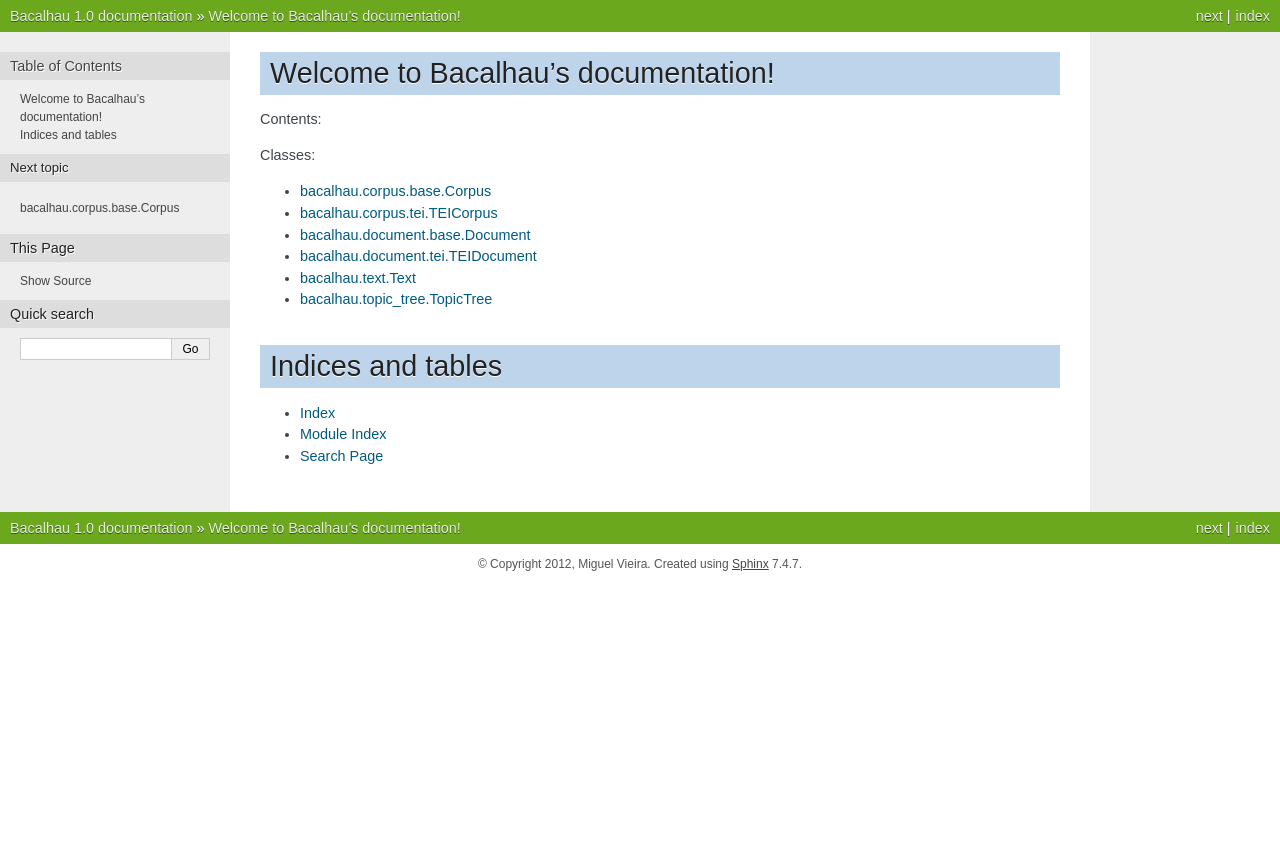
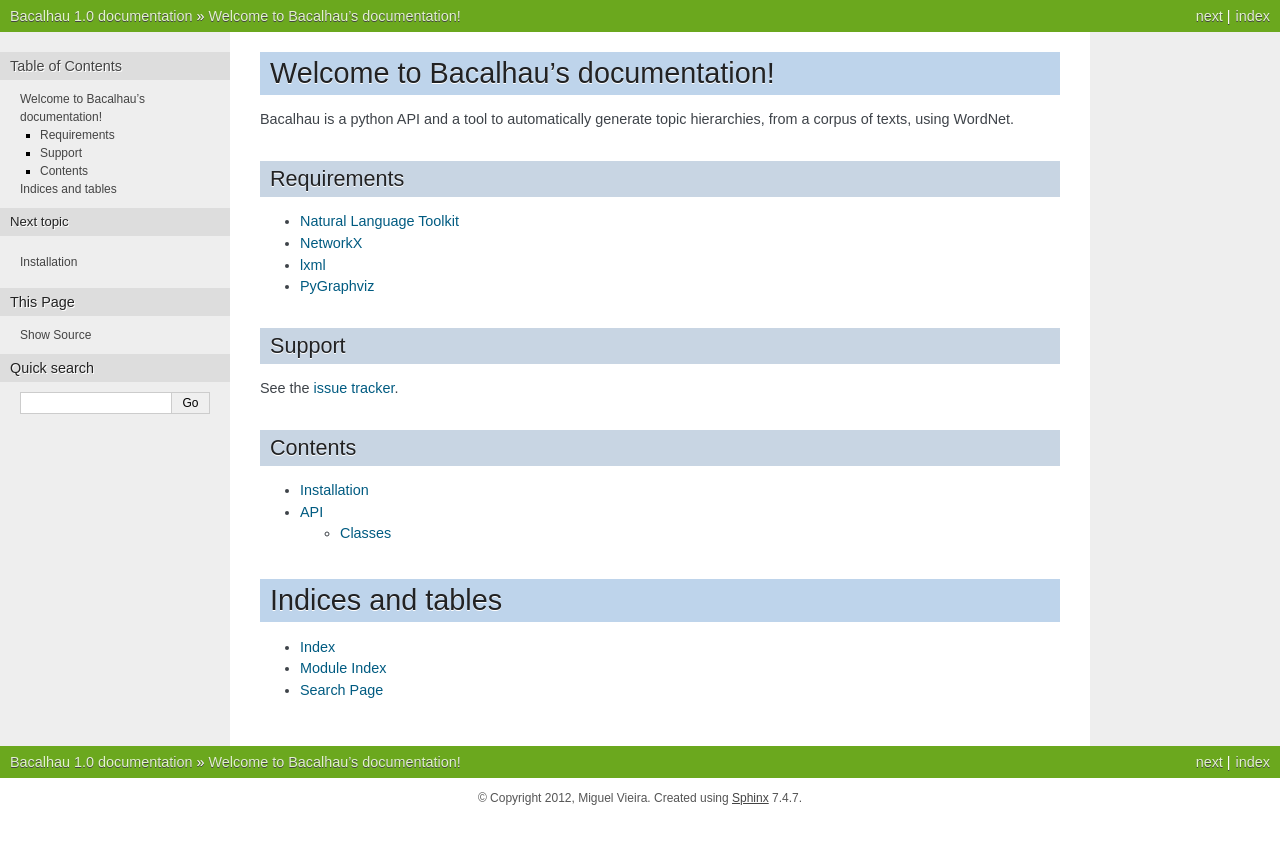
Before and after one commit to kcl-ddh/bacalhau, a Sphinx documentation site: the page built from docs/source/index.rst, in a window 1280 px wide. Shown: the top 844 px of the page. Built offline with Sphinx 7.4.7, drawn with Linux system fonts in a browser that asks for light colours.

Commit message:
Added documentation about the API and installation instructions.

```diff
--- a/docs/source/index.rst
+++ b/docs/source/index.rst
@@ -6,20 +6,30 @@
 Welcome to Bacalhau's documentation!
 ====================================
 
-Contents:
+Bacalhau is a python API and a tool to automatically generate topic
+hierarchies, from a corpus of texts, using WordNet.
+
+Requirements
+------------
+
+* `Natural Language Toolkit`_
+* `NetworkX`_
+* `lxml`_
+* `PyGraphviz`_
+
+Support
+-------
+
+See the `issue tracker`_\.
+
+Contents
+--------
 
 .. toctree::
   :maxdepth: 2
 
-Classes:
-
-.. toctree::
-  corpusbase
-  corpustei
-  documentbase
-  documenttei
-  text
-  topictree
+  installation
+  api
 
 Indices and tables
 ==================
@@ -27,3 +37,9 @@
 * :ref:`genindex`
 * :ref:`modindex`
 * :ref:`search`
+
+.. _Natural Language Toolkit: http://nltk.org/
+.. _NetworkX: http://networkx.lanl.gov/
+.. _lxml: http://lxml.de/
+.. _PyGraphviz: http://networkx.lanl.gov/pygraphviz/
+.. _issue tracker: https://github.com/kcl-ddh/bacalhau/issues
```
Also changed, not shown: docs/source/api.rst (added, +15 -0 lines), docs/source/installation.rst (added, +33 -0 lines).
